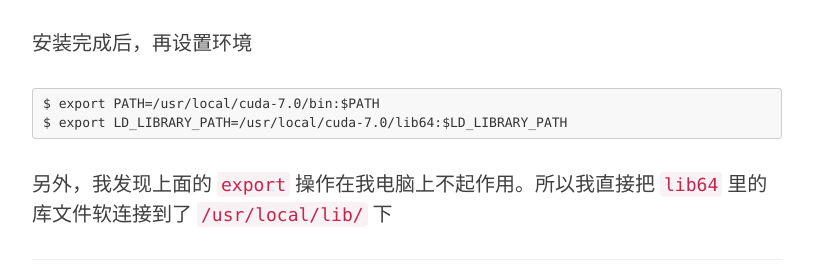
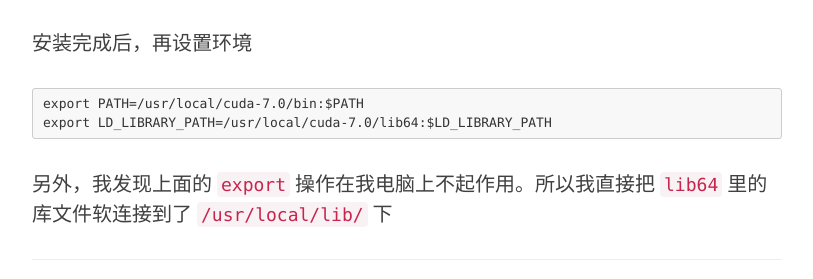
Before and after one commit to Coldmooon/coldmooon.github.io, a Jekyll site: the page built from _posts/2015-08-03-caffe_install.markdown, in a window 1280 px wide and 900 px high, scrolled down 2962 px. Shown: the part 164-443 px from the top of the window, without its empty margins (233-1046 px from the left). Built offline with Jekyll 4.4.1, drawn with Linux system fonts in a browser that asks for light colours; nearby versions of some CDN libraries; comment, search, counter and statistics services are not loaded.

Commit message:
update chapter 4

````diff
--- a/_posts/2015-08-03-caffe_install.markdown
+++ b/_posts/2015-08-03-caffe_install.markdown
@@ -104,8 +104,8 @@ sudo apt-get install cuda
 ```
 安装完成后，再设置环境
 ```
-$ export PATH=/usr/local/cuda-7.0/bin:$PATH
-$ export LD_LIBRARY_PATH=/usr/local/cuda-7.0/lib64:$LD_LIBRARY_PATH
+export PATH=/usr/local/cuda-7.0/bin:$PATH
+export LD_LIBRARY_PATH=/usr/local/cuda-7.0/lib64:$LD_LIBRARY_PATH
 ```
 
 另外，我发现上面的 `export` 操作在我电脑上不起作用。所以我直接把 `lib64` 里的库文件软连接到了 `/usr/local/lib/` 下
````
